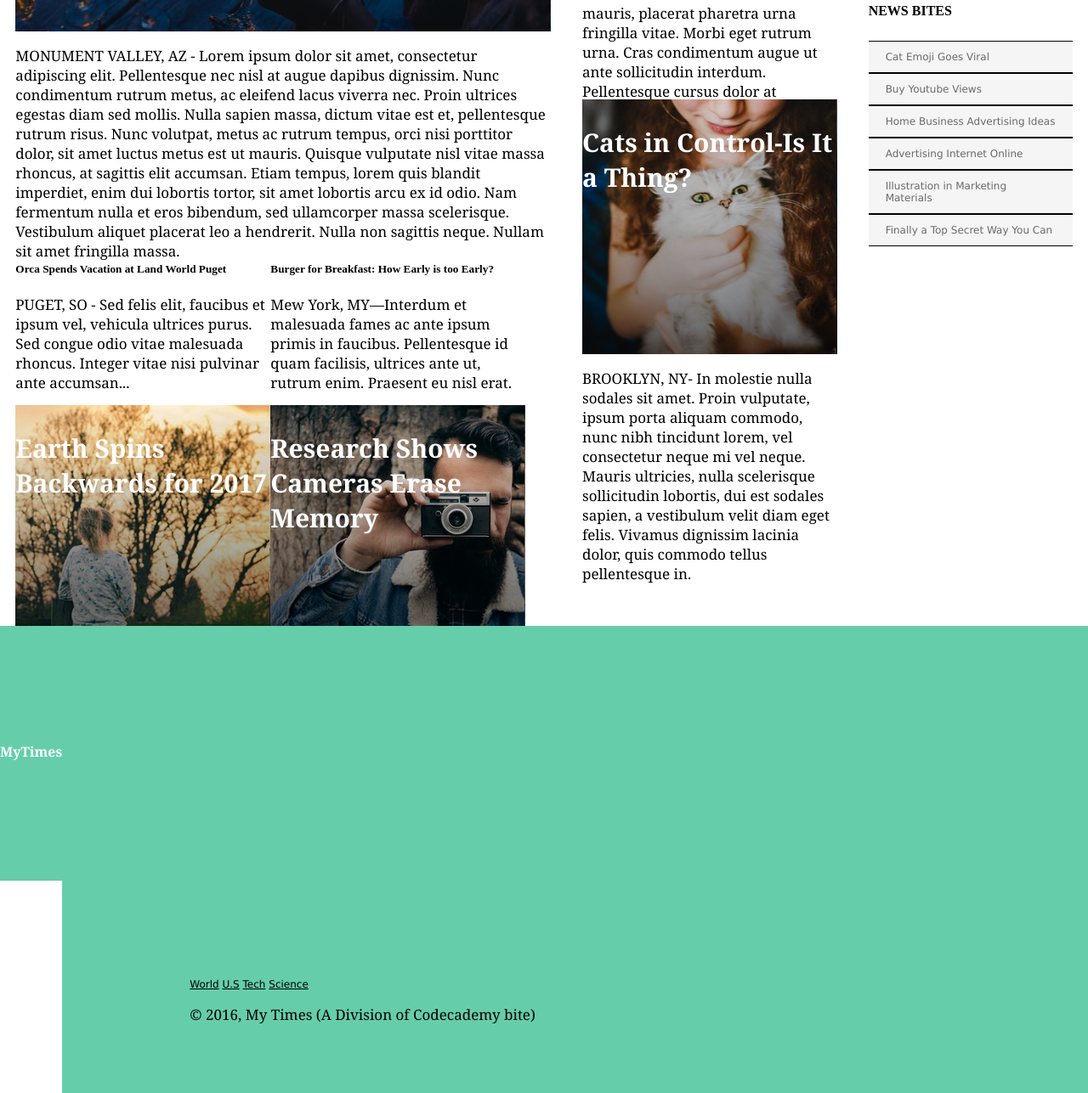
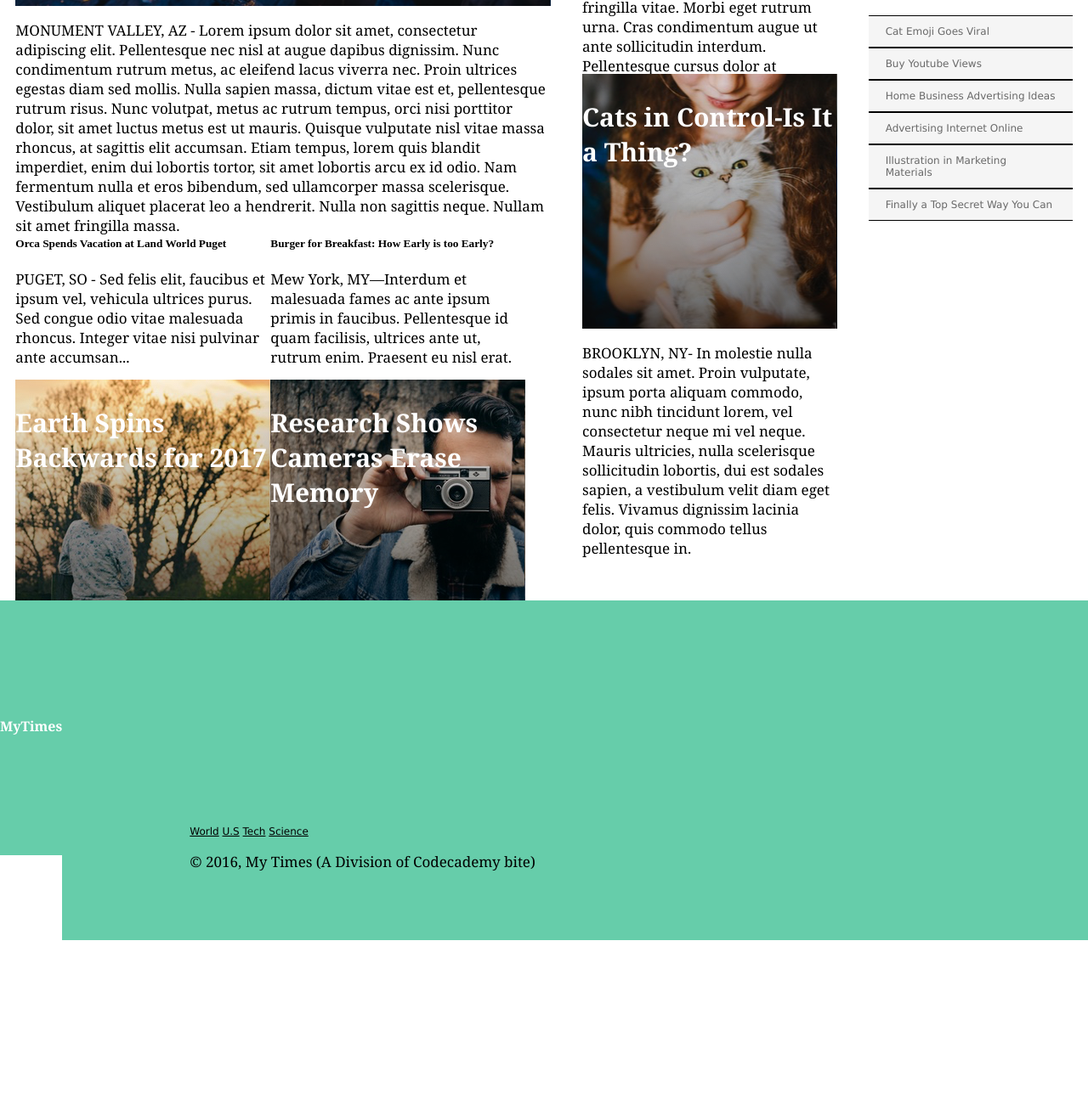
Before and after one commit to ateeqsiddique/mytimes, a plain HTML site: page index.html in a window 1280 px wide. Shown: the part 413-1700 px from the top of the page at 85% size. After the commit the page ends 1520 px from the top, so only its background shows below. Drawn offline with Linux system fonts and the light colour scheme.

Commit message:
final draft-footer could be better

```diff
--- a/resources/css/index.css
+++ b/resources/css/index.css
@@ -9,7 +9,7 @@ font-family: Verdana;
 font-size: 14px;
 font-weight: bold;
 position: fixed;
-z-index: 5;
+z-index: 1;
 background-color: White;
 
 }
@@ -41,8 +41,7 @@ a{
   width: 100%;
   height:1000px;
   justify-content: space-around;
-  position: relative;
-  top: 150px;
+  padding-top: 120px;
 }
 div{
   /* border: 2px solid black; */
@@ -152,14 +151,14 @@ display: block;
   justify-content: center;
   align-content: center;
   background-color: MediumAquamarine;
-  margin:0 auto;
+  margin:auto;
   font-family: Verdana;
   font-size: 12px;
   width: 100%;
   height:200px;
   padding-top: 100px;
-  position: relative;
-  top: 150px;
+
+
 
 }
 h6{
```
